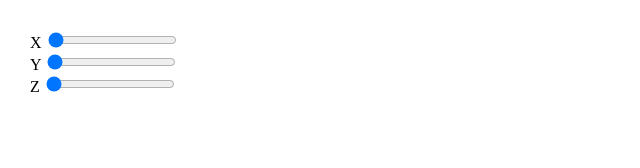
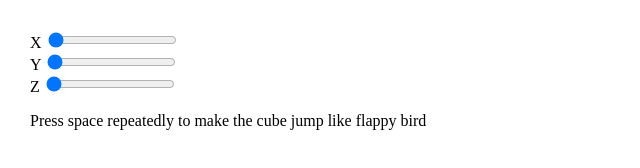
Before and after one commit to maximedupre/sek-squared-engine, a website with bundled scripts: page public/index.html in a window 1280 px wide. Shown: the whole page, without its empty margins (0-640 px from the left). Built offline with nearby package versions, Linux system fonts and the light colour scheme.

Commit message:
adds instructions

```diff
--- a/public/index.html
+++ b/public/index.html
@@ -21,6 +21,7 @@
             <br />
             <label for="">Z</label>
             <input id="slider-z" type="range" min="0" max="360" value="0" />
+            <p>Press space repeatedly to make the cube jump like flappy bird</p>
         </div>
         <canvas></canvas>
     </body>
```
